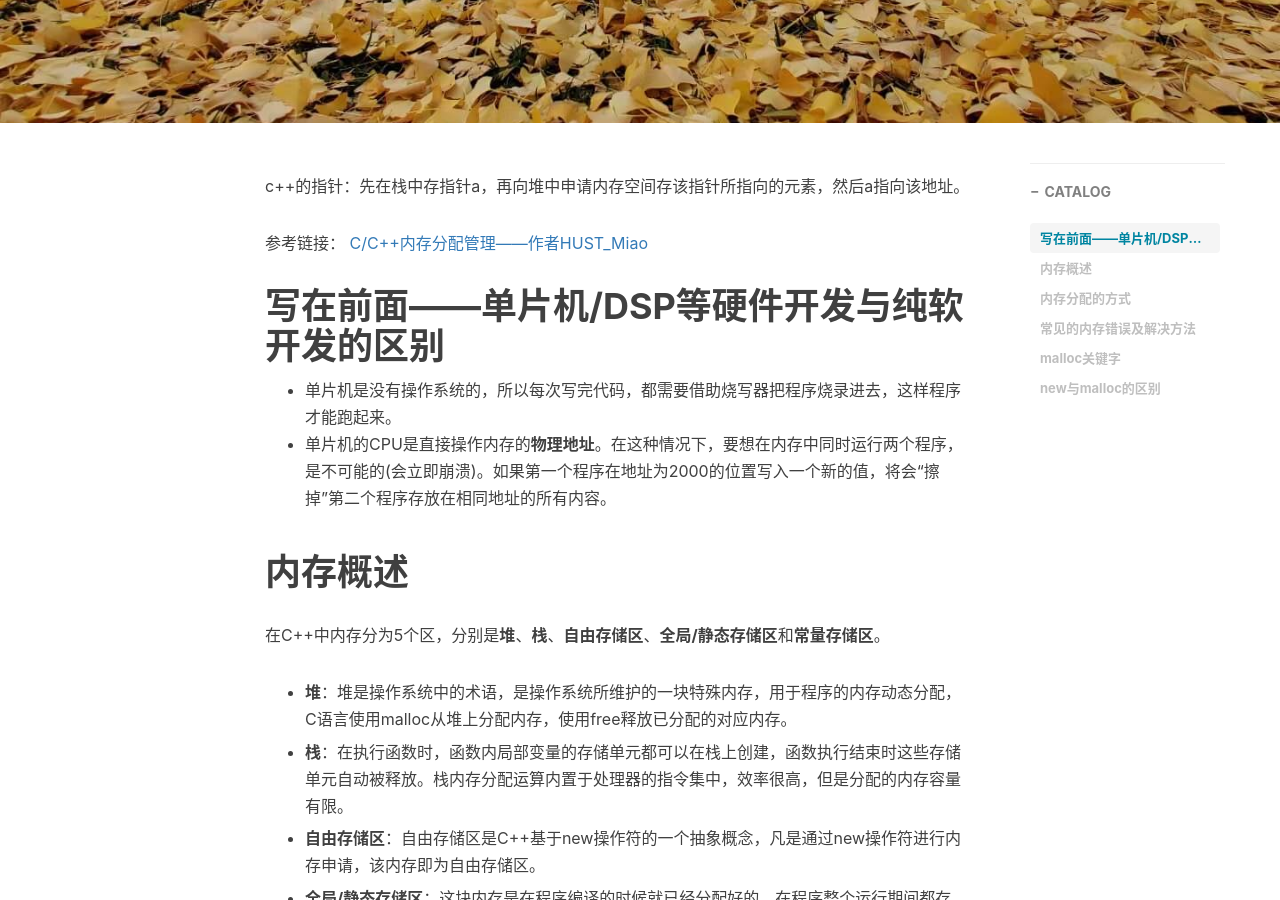
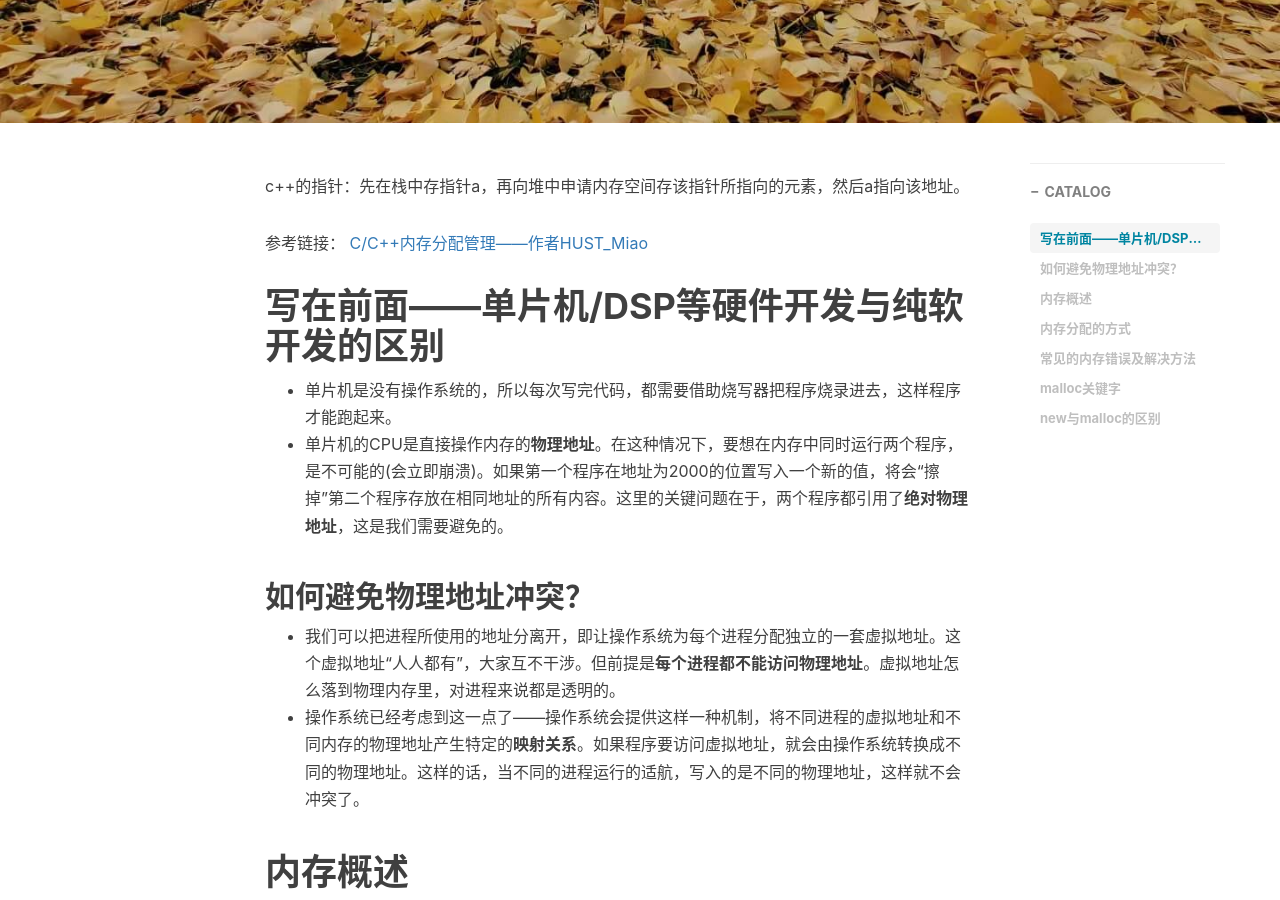
Before and after one commit to xie96808/xie96808.github.io, a Jekyll site: the page built from _posts/2022-04-08-C++内存管理与分配相关知识点总结.md, in a window 1280 px wide and 900 px high, scrolled down 460 px. Built offline with Jekyll 4.4.1, drawn with Linux system fonts in a browser that asks for light colours; nearby versions of some CDN libraries; comment, search, counter and statistics services are not loaded.

Commit message:
Update 2022-04-08-C++内存管理与分配相关知识点总结.md

```diff
--- a/_posts/2022-04-08-C++内存管理与分配相关知识点总结.md
+++ b/_posts/2022-04-08-C++内存管理与分配相关知识点总结.md
@@ -18,7 +18,12 @@ c++的指针：先在栈中存指针a，再向堆中申请内存空间存该指
 # 写在前面——单片机/DSP等硬件开发与纯软开发的区别
 
 * 单片机是没有操作系统的，所以每次写完代码，都需要借助烧写器把程序烧录进去，这样程序才能跑起来。
-* 单片机的CPU是直接操作内存的**物理地址**。在这种情况下，要想在内存中同时运行两个程序，是不可能的(会立即崩溃)。如果第一个程序在地址为2000的位置写入一个新的值，将会“擦掉”第二个程序存放在相同地址的所有内容。
+* 单片机的CPU是直接操作内存的**物理地址**。在这种情况下，要想在内存中同时运行两个程序，是不可能的(会立即崩溃)。如果第一个程序在地址为2000的位置写入一个新的值，将会“擦掉”第二个程序存放在相同地址的所有内容。这里的关键问题在于，两个程序都引用了**绝对物理地址**，这是我们需要避免的。
+
+## 如何避免物理地址冲突？
+
+* 我们可以把进程所使用的地址分离开，即让操作系统为每个进程分配独立的一套虚拟地址。这个虚拟地址“人人都有”，大家互不干涉。但前提是**每个进程都不能访问物理地址**。虚拟地址怎么落到物理内存里，对进程来说都是透明的。
+* 操作系统已经考虑到这一点了——操作系统会提供这样一种机制，将不同进程的虚拟地址和不同内存的物理地址产生特定的**映射关系**。如果程序要访问虚拟地址，就会由操作系统转换成不同的物理地址。这样的话，当不同的进程运行的适航，写入的是不同的物理地址，这样就不会冲突了。
 
 # 内存概述
 
```
